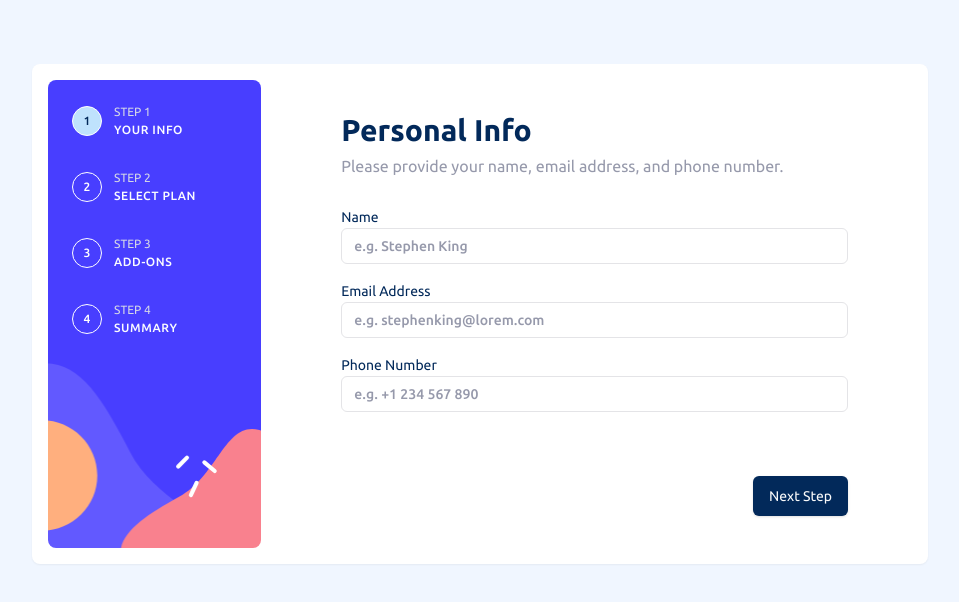
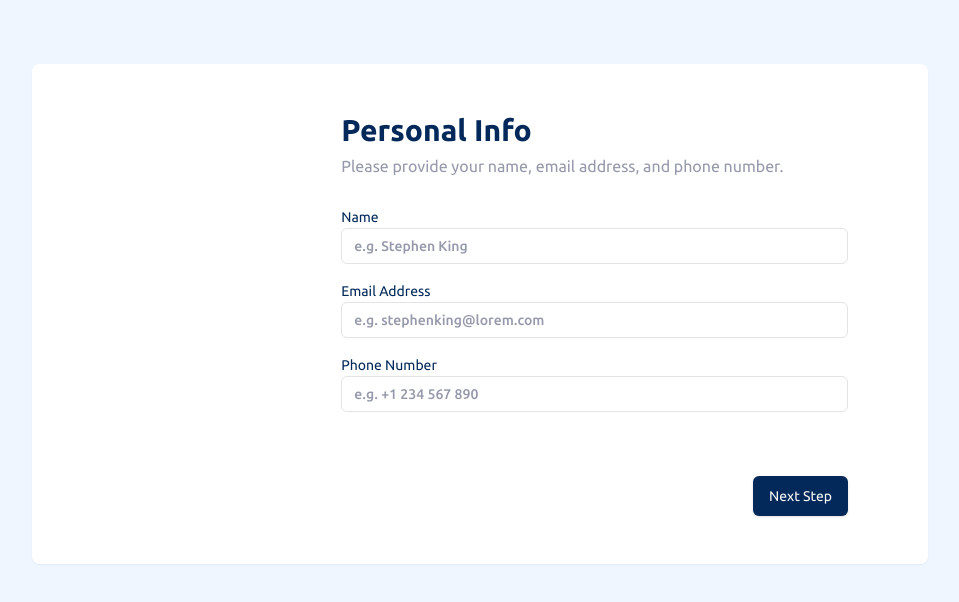
Before and after one commit to thariqaudah/multi-step-form, a Next.js app: page / in a window 1280 px wide. Shown: the top 602 px of the page, without its empty margins (160-1119 px from the left). Built offline with nearby package versions, Linux system fonts and the light colour scheme.

Commit message:
remove basePath config and update the bg url

```diff
--- a/components/form-steps.tsx
+++ b/components/form-steps.tsx
@@ -5,6 +5,15 @@ export default function FormSteps() {
   const pathname = usePathname();
 
   const [currentStep, setCurrentStep] = useState<number | null>(null);
+
+  const bgSidebarMobile =
+    process.env.NODE_ENV === "development"
+      ? "bg-[url('/bg-sidebar-mobile.svg')]"
+      : `bg-[url('/${process.env.PAGES_BASE_PATH}/bg-sidebar-mobile.svg')]`;
+  const bgSidebarDesktop =
+    process.env.NODE_ENV === "development"
+      ? "lg:bg-[url('/bg-sidebar-desktop.svg')]"
+      : `lg:bg-[url('/${process.env.PAGES_BASE_PATH}/bg-sidebar-desktop.svg')]`;
 
   useEffect(() => {
     if (pathname === "/") {
@@ -22,7 +31,7 @@ export default function FormSteps() {
 
   return (
     <ol
-      className={`absolute left-0 top-0 w-screen -z-20 pt-8 pb-24 flex flex-row justify-center gap-4 bg-[url('/bg-sidebar-mobile.svg')] bg-center bg-cover lg:basis-1/3 lg:flex-col lg:justify-start lg:rounded-lg lg:h-auto lg:gap-8 lg:p-6 lg:relative lg:top-auto lg:left-auto lg:w-auto lg:z-0 lg:bg-[url('/bg-sidebar-desktop.svg')]`}
+      className={`absolute left-0 top-0 w-screen -z-20 pt-8 pb-24 flex flex-row justify-center gap-4 bg-center bg-cover lg:basis-1/3 lg:flex-col lg:justify-start lg:rounded-lg lg:h-auto lg:gap-8 lg:p-6 lg:relative lg:top-auto lg:left-auto lg:w-auto ${bgSidebarMobile} ${bgSidebarDesktop}`}
     >
       <li className="flex items-center gap-3">
         <div
--- a/next.config.ts
+++ b/next.config.ts
@@ -3,7 +3,6 @@ import type { NextConfig } from "next";
 const nextConfig: NextConfig = {
   /* config options here */
   output: "export",
-  basePath: "/multi-step-form",
 };
 
 export default nextConfig;
```
